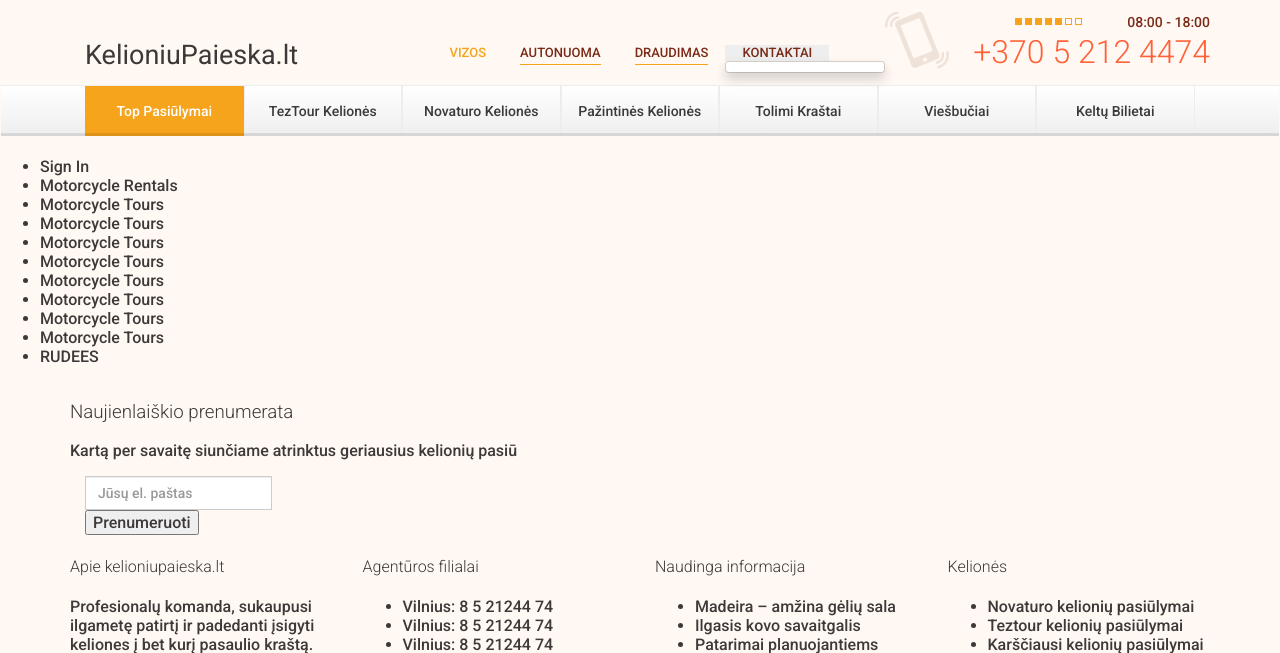
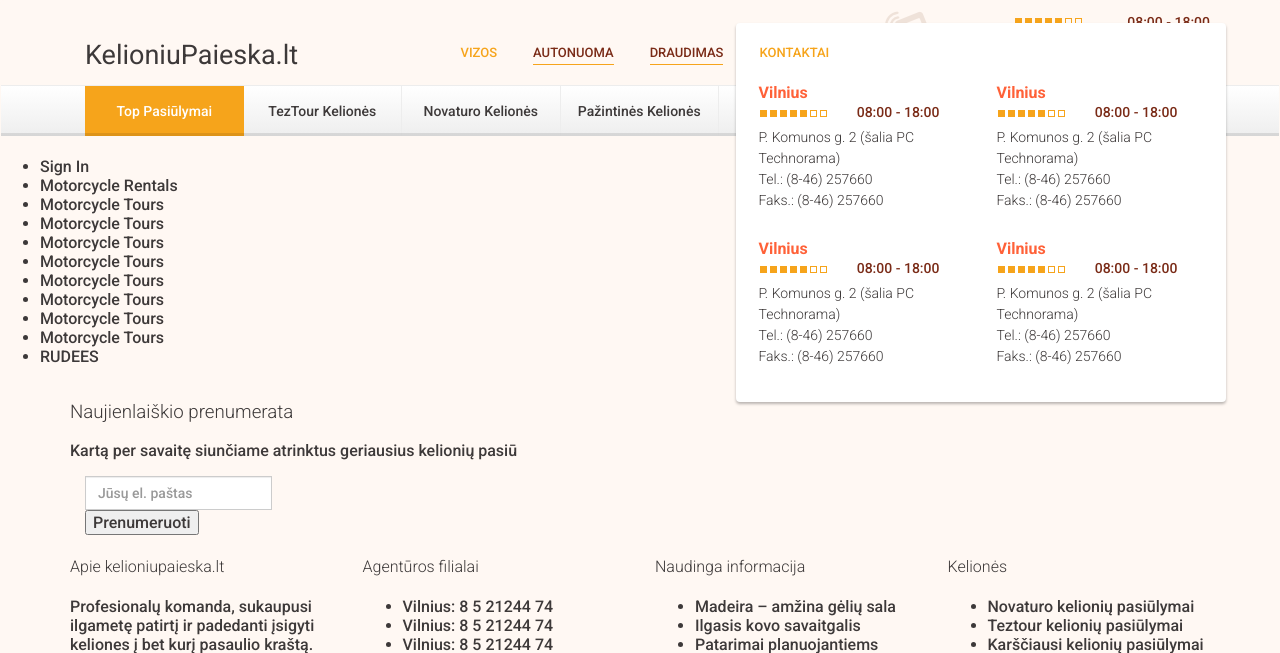
Before and after one commit to victorlava/ketopositive, a PHP site: page / in a window 1280 px wide, after a click on "KONTAKTAI". Shown: the top 653 px of the page. Run offline with PHP 8.4, Linux system fonts and the light colour scheme.

Commit message:
added dropdown

```diff
--- a/assets/css/style.css
+++ b/assets/css/style.css
@@ -3414,6 +3414,12 @@ h1, h2, h3, h4, h5, h6 {
   font-weight: 300;
 }
 
+h5 {
+  font-size: 16px;
+  font-weight: bold;
+  color: #ff6138;
+}
+
 /* Partials
 The partials directory will probably contain the bulk of your SASS files.
 A page may consist of multiple partials and should be styled individually.
@@ -3461,13 +3467,10 @@ These partials may include files like:
 }
 
 .navbar .navbar-top .navbar-top-right .navbar-top-phone .work-days {
-  display: table;
-  width: 100%;
   padding-bottom: 3px;
 }
 
 .navbar .navbar-top .navbar-top-right .navbar-top-phone .work-days > div {
-  display: inline-block;
   padding-top: 4px;
 }
 
@@ -3541,9 +3544,12 @@ since your site is should be mostly composed of tiny modules.
 }
 
 .nav.nav--main li {
-  border-left: 1px solid #ededed;
   border-right: 1px solid #ededed;
   text-align: center;
+}
+
+.nav.nav--main li:first-child {
+  border-left: 1px solid #ededed;
 }
 
 .nav.nav--main li.active, .nav.nav--main li:hover, .nav.nav--main li:focus, .nav.nav--main li:active {
@@ -3561,20 +3567,46 @@ since your site is should be mostly composed of tiny modules.
   font-size: 13px;
 }
 
-.nav.nav--secondary li:hover a, .nav.nav--secondary li:focus a, .nav.nav--secondary li:active a, .nav.nav--secondary li.active a {
+.nav.nav--secondary li:last-child a {
+  padding-right: 0;
+}
+
+.nav.nav--secondary li.dropdown a.dropdown-toggle {
+  z-index: 2;
+}
+
+.nav.nav--secondary li.dropdown ul.dropdown-menu {
+  top: -22px;
+  left: -5px;
+  z-index: 1;
+  border: none;
+  padding: 60px 7px 7px;
+  min-width: 490px;
+  box-shadow: 0 2px 3px rgba(0, 0, 0, 0.275);
+}
+
+.nav.nav--secondary li.dropdown ul.dropdown-menu .title {
+  margin: 0;
+}
+
+.nav.nav--secondary li:hover a, .nav.nav--secondary li:focus a, .nav.nav--secondary li:active a, .nav.nav--secondary li.active a, .nav.nav--secondary li.open a {
   color: #f6a41b;
   background: transparent;
 }
 
-.nav.nav--secondary li:hover a:after, .nav.nav--secondary li:focus a:after, .nav.nav--secondary li:active a:after, .nav.nav--secondary li.active a:after {
+.nav.nav--secondary li:hover a:after, .nav.nav--secondary li:focus a:after, .nav.nav--secondary li:active a:after, .nav.nav--secondary li.active a:after, .nav.nav--secondary li.open a:after {
   display: none;
 }
 
 .nav.nav--secondary li a {
-  padding: 0px 17px;
+  padding: 0px 18px;
   color: #7a2b17;
   position: relative;
   text-transform: uppercase;
+}
+
+.nav.nav--secondary li a:focus {
+  background: transparent;
 }
 
 .nav.nav--secondary li a:after {
@@ -3587,6 +3619,15 @@ since your site is should be mostly composed of tiny modules.
   position: relative;
 }
 
+.work-days {
+  display: table;
+  width: 100%;
+}
+
+.work-days > div {
+  display: inline-block;
+}
+
 .work-days .work-days-list li {
   width: 7px;
   height: 7px;
@@ -3603,6 +3644,26 @@ since your site is should be mostly composed of tiny modules.
   float: right;
   font-size: 14px;
   color: #7a2b17;
+}
+
+.department .work-days {
+  padding-bottom: 7px;
+  padding-top: 2px;
+}
+
+.department .col-md-6 {
+  padding-right: 3em;
+}
+
+.department ul {
+  padding: 0;
+}
+
+.department p {
+  font-weight: 300;
+  line-height: 1.5;
+  margin: 0;
+  padding-bottom: 2em;
 }
 
 /* Pages
--- /dev/null
+++ b/partials/department.php
@@ -0,0 +1,11 @@
+<div class="department">
+	<?php for($i=0; $i < 4; $i++): ?>
+		<div class="col-md-6">
+			<h5 class="title">Vilnius</h5>
+			<?php include('partials/work-days.php');?>
+			<p> P. Komunos g. 2 (šalia PC Technorama)</br>
+				Tel.: (8-46) 257660</br>
+				Faks.: (8-46) 257660</br></p>
+		</div>
+	<?php endfor; ?>
+</div>
--- a/partials/menu.php
+++ b/partials/menu.php
@@ -19,8 +19,8 @@
               </li>
               <li class="dropdown">
                 <a href="#" class="dropdown-toggle" data-toggle="dropdown" role="button" aria-haspopup="true" aria-expanded="false">Kontaktai</a>
-                <ul class="dropdown-menu dropdown-menu--sign">
-                  <!-- inside kontaktai dropdown -->
+                <ul class="dropdown-menu">
+                  <?php include('partials/department.php'); ?>
                 </ul>
               </li>
             </ul>
```
